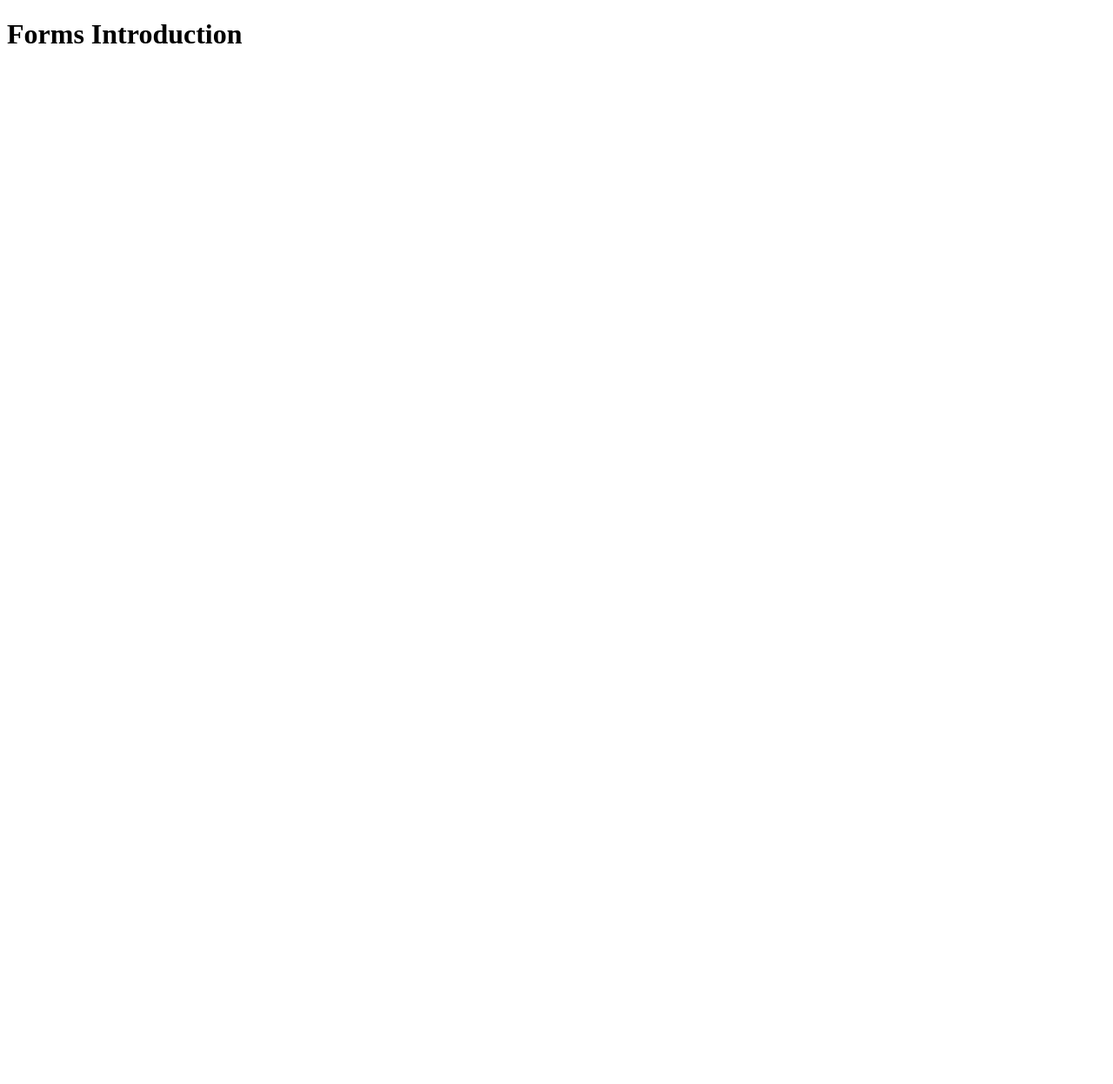
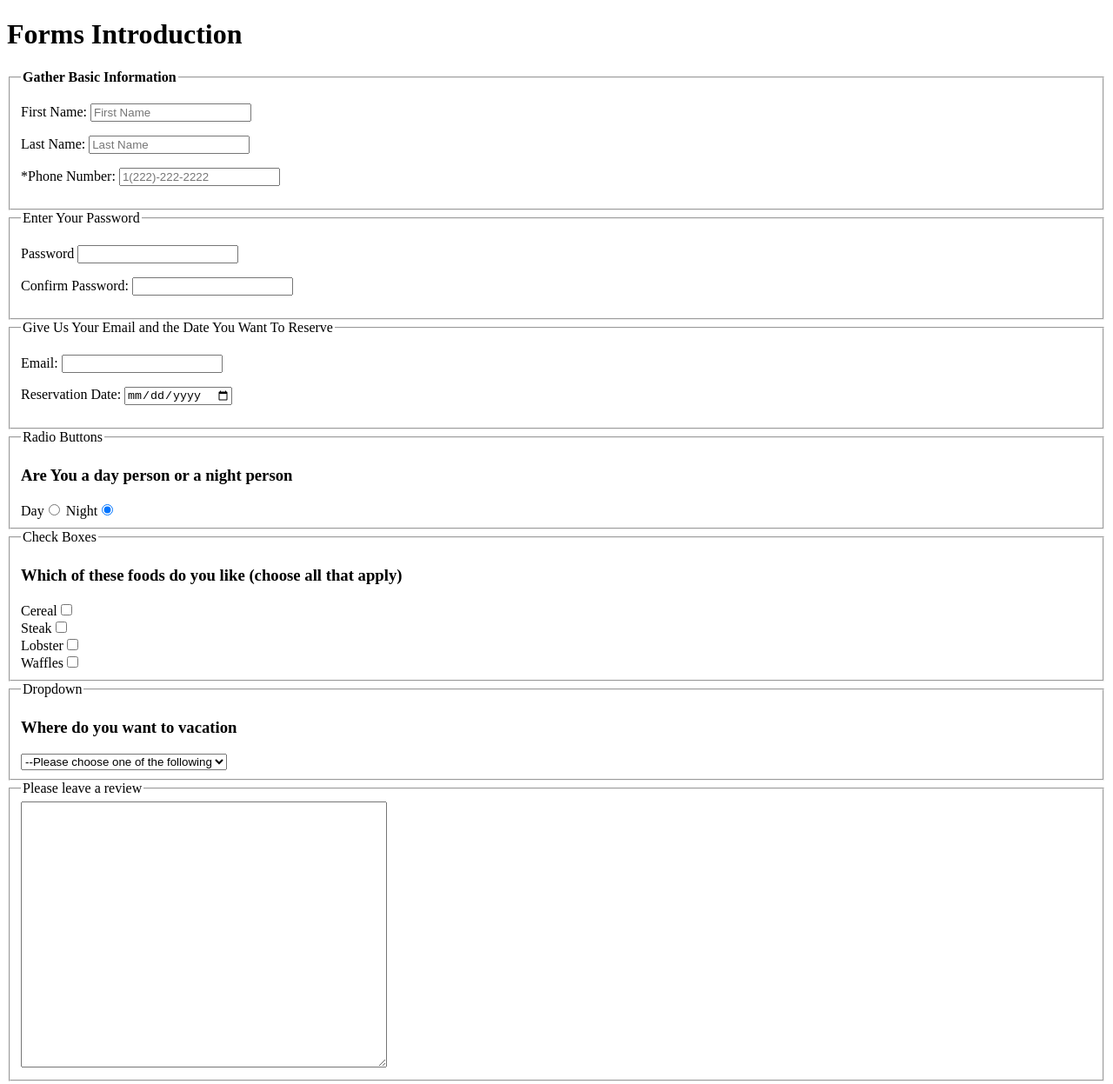
Before and after one commit to sreeves07/html-forms-intro, a plain HTML site: page index.html in a window 1280 px wide. Shown: the top 1247 px of the page at 87% size. Before the commit the page ends 800 px from the top, so only its background shows below. Drawn offline with Linux system fonts and the light colour scheme.

Commit message:
intro to Html

```diff
--- a/index.html
+++ b/index.html
@@ -8,5 +8,84 @@
   </head>
   <body>
     <h1>Forms Introduction</h1>
+    <!--The form tag indicates that everything between opening and closing is part of the form anf can be sent to the database-->
+    <form>
+    <fieldset>
+      <legend><strong>Gather Basic Information</strong></legend>
+    <p>
+      <label for="fname"> First Name: </label>
+      <input id="fname" type="text"
+      name="fname"
+      placeholder="First Name"/>
+    </p>
+    <p>
+      <label for="lname"> Last Name: </label>
+      <input id="lname" type="text"
+      name="lname"
+      placeholder="Last Name"/>
+    </p>
+    <p>
+      <label for="phone">*Phone Number: </label>
+      <input id="phone" type="tel"
+      name="lname"
+      placeholder="1(222)-222-2222"
+      required
+      />
+    </p>
+  </fieldset>
+  <fieldset>
+    <legend>Enter Your Password</legend>
+    <p>
+      <label for="pass1">Password</label>
+      <input type="password" name="pass1" id="pass1" required>
+    </p>
+    <p>
+      <label for="pass2">Confirm Password:</label>
+      <input type="password" name="pass2" id="pass2" required>
+    </p>
+  </fieldset>
+  <fieldset>
+    <legend>Give Us Your Email and the Date You Want To Reserve</legend>
+  <p>
+    <label for="email">Email:</label>
+    <input type="email" name="email" id="email" required>
+  </p>
+  <p>
+      <label for="date">Reservation Date:</label>
+      <input type="date" name="date" id="date" >
+  </p>
+  </fieldset>
+  <fieldset>
+    <legend>Radio Buttons</legend>
+    <h3>Are You a day person or a night person</h3>
+    Day<input type="radio" id="day" name="pickTwo" value="day">
+    Night<input type="radio" id="night" name="pickTwo" value="night" checked>
+  </fieldset>
+  <fieldset>
+    <legend>Check Boxes</legend>
+    <h3>Which of these foods do you like (choose all that apply)</h3>
+    Cereal<input type="checkbox" id="Cereal" name="cereal" value="cereal"><br>
+    Steak<input type="checkbox" id="steak" name="steak" value="steak"><br>
+    Lobster<input type="checkbox" id="lobster" name="lobster" value="lobster"><br>
+    Waffles<input type="checkbox" id="waffles" name="waffles" value="waffles"><br>
+  </fieldset>
+  <fieldset>
+    <legend>Dropdown</legend>
+    <h3>Where do you want to vacation</h3>
+    <select name="vacations" id="vacations">
+      <option>--Please choose one of the following</option>
+      <option value="alaska">Alaska</option>
+      <option value="bora bora">Bora Bora</option>
+      <option value="tulum">Tulum</option>
+      <option value="Hawaii">Hawaii</option>
+    </select>
+  </fieldset>
+  <fieldset>
+    <legend>Please leave a review</legend>
+    <textarea name="comment" id="" cols="50" rows="20"></textarea>
+  </fieldset>
+  <br>
+  <button type="submit" disabled>Submit</button>
+    </form>
   </body>
 </html>
```
